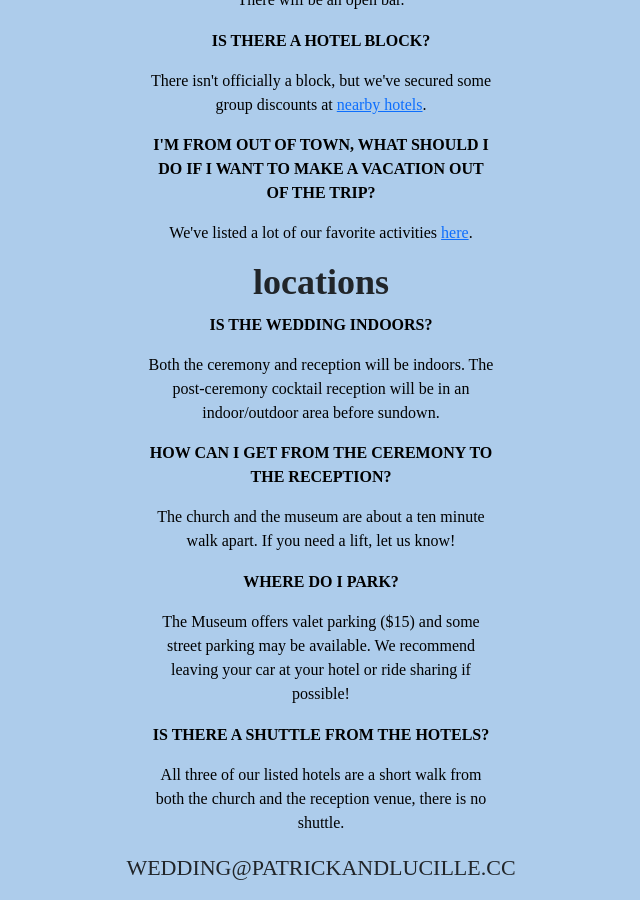
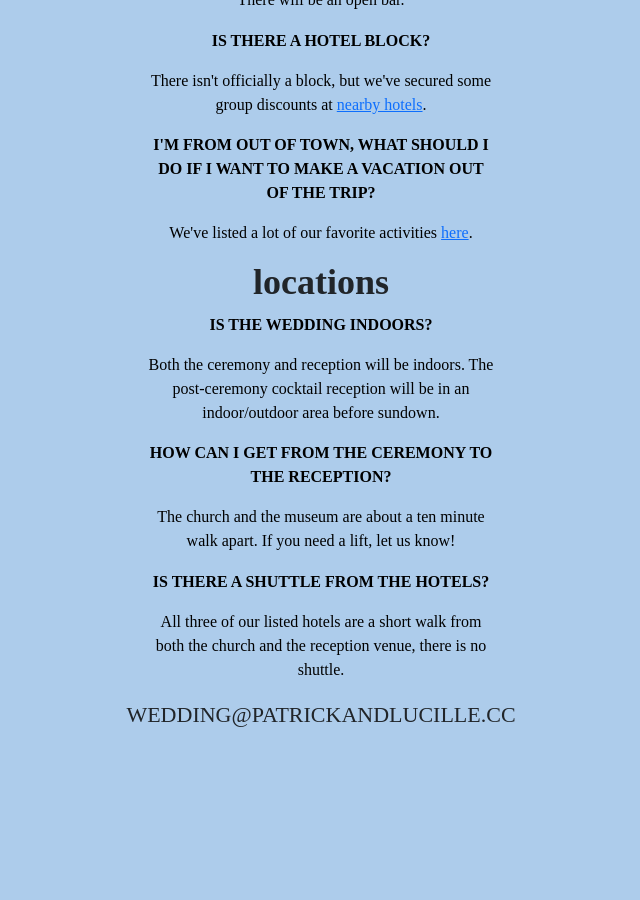
Before and after one commit to youandmia/youandmia.github.io, a Jekyll site: the page built from faqs.md, in a window 1280 px wide and 900 px high, scrolled down 762 px. Shown: the whole window, without its empty margins (319-959 px from the left). Built offline with Jekyll 4.4.1, drawn with Linux system fonts in a browser that asks for light colours; nearby versions of some CDN libraries; some web fonts are replaced; after the commit the page ends 1509 px from its top, so only the background shows below that.

Commit message:
Update _data/faqs.yml

```diff
--- a/_data/faqs.yml
+++ b/_data/faqs.yml
@@ -25,7 +25,5 @@
        a: Both the ceremony and reception will be indoors. The post-ceremony cocktail reception will be in an indoor/outdoor area before sundown.
      - q: How can I get from the ceremony to the reception?
        a: The church and the museum are about a ten minute walk apart. If you need a lift, let us know!
-     - q: Where do I park?
-       a: The Museum offers valet parking ($15) and some street parking may be available. We recommend leaving your car at your hotel or ride sharing if possible!
      - q: Is there a shuttle from the hotels?
        a: All three of our listed hotels are a short walk from both the church and the reception venue, there is no shuttle.
```
